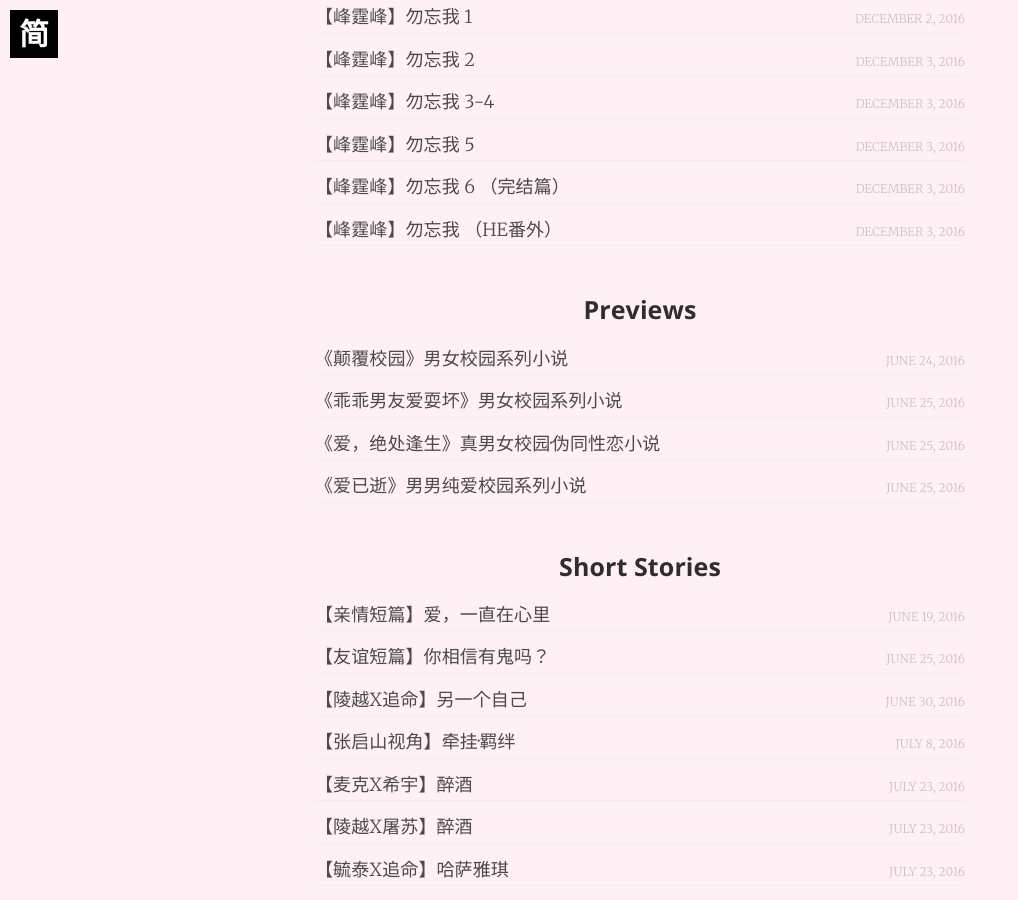
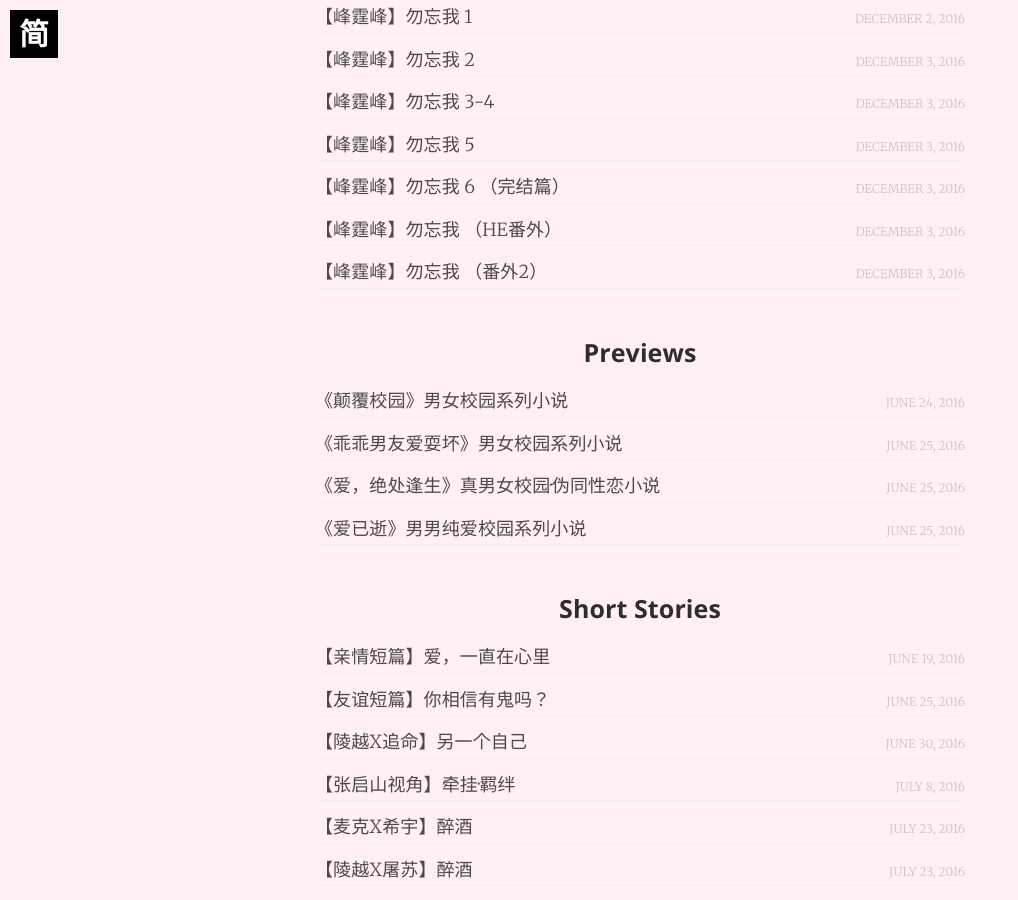
Before and after one commit to RennyNite0924/RennyNite0924.github.io, a Jekyll site: the page built from index.html, in a window 1280 px wide and 900 px high, scrolled down 1123 px. Shown: the whole window, without its empty margins (0-1018 px from the left). Built offline with Jekyll 4.4.1, drawn with Linux system fonts in a browser that asks for light colours; some web fonts are replaced; some of the changed lines change nothing that is shown.

Commit message:
add new post and picture

```diff
--- a/_posts/2016-12-03-Dont-forget-me-07.md
+++ b/_posts/2016-12-03-Dont-forget-me-07.md
@@ -64,35 +64,35 @@ category: Novels
 
 “ 往事不要再提　人生已多风雨
 
-　纵然记忆抹不去　爱与恨都还在心底
+纵然记忆抹不去　爱与恨都还在心底
 
-　真的要断了过去　让明天好好继续
+真的要断了过去　让明天好好继续
 
-　你就不要再苦苦追问我的消息
+你就不要再苦苦追问我的消息
 
-  爱情它是个难题　让人目眩神迷
+爱情它是个难题　让人目眩神迷
 
-  忘了痛或许可以　忘了你却太不容易
+忘了痛或许可以　忘了你却太不容易
 
-  你不曾真的离去　你始终在我心里
+你不曾真的离去　你始终在我心里
 
-  我对你仍有爱意　我对自己无能为力
+我对你仍有爱意　我对自己无能为力
 
-  因为我仍有梦　依然将你放在我心中
+因为我仍有梦　依然将你放在我心中
 
-  总是容易被往事打动　总是为了你心痛
+总是容易被往事打动　总是为了你心痛
 
-  别流连岁月中　我无意的柔情万种
+别流连岁月中　我无意的柔情万种
 
-  不要问我是否再相逢　不要管我是否言不由衷
+不要问我是否再相逢　不要管我是否言不由衷
 
-  为何你不懂	  只要有爱就有痛
+为何你不懂	  只要有爱就有痛
 
-  有一天你会知道　人生没有我并不会不同
+有一天你会知道　人生没有我并不会不同
 
-  人生已经太匆匆	我好害怕总是泪眼朦胧
+人生已经太匆匆	我好害怕总是泪眼朦胧
 
-  忘了我就没有痛	将往事留在风中…… ”
+忘了我就没有痛	将往事留在风中…… ”
 
 ---
 
@@ -291,3 +291,5 @@ category: Novels
 3. 李易峰《当爱已成往事》
 
 4. 陈伟霆《两人行》
+
+[HE番外2 →](/novels/2016/12/03/Dont-forget-me-08.html)
--- /dev/null
+++ b/_posts/2016-12-03-Dont-forget-me-08.md
@@ -0,0 +1,356 @@
+---
+layout: post
+title: 【峰霆峰】勿忘我 （番外2）
+date: 2016-12-03 19:05:00 +0800
+category: Novels
+---
+2022年5月4日，35岁的易峰举办了一场生日演唱会。
+
+易峰身穿百里屠苏的剧服，伟霆身穿陵越的剧服，两人合唱《两人行》，为演唱会划下完美的落幕。
+
+2024年11月21日，39岁的伟霆也举办了生日演唱会，但没有邀请易峰作为演唱嘉宾。
+
+伟霆今天的手机都处于关机状态，心想反正他是在忙于演唱会之事，易峰便没有再拨打电话。
+
+小心翼翼地手捧着装了生日蛋糕的精美盒子，易峰拜托酒店的柜台服务员帮忙，拿了房卡便躲进伟霆的房间筹备惊喜。
+
+揭开盒子，把蛋糕放在茶桌上，插上三支蜡烛，易峰这才掏出手机拍照，满意的扬起笑容。
+
+桌上的这块蛋糕，是他一大清早起身特意烘培的。第一次做，不知道味道怎么样。
+
+看了看手表，时间显示晚上十时正。
+
+演唱会于晚上十一时就会结束，大约十一时三十分就能看到伟霆了。
+
+易峰随意靠坐在床沿，刷微博只为打发时间。
+
+今天实在是太早起了，疲倦感袭来，微博刷着刷着，易峰不知觉地睡着了。
+
+---
+
+房门打开，伟霆没有开灯，黑暗中没有发现床上有人。凭着记忆摸黑往浴室走去，按下了浴室的灯挚开关便走了进去。
+
+十五分钟后，换上浴袍的伟霆擦拭着湿嗒嗒的头发，走到床沿坐下。
+
+“啊！！！”
+
+易峰因为小腿吃痛而大叫醒来，伟霆因为臀下碰到柔软的不知名物体而大叫弹开。
+
+“啪”的一声，易峰打开了床头灯，两人第一眼看到的是对方一副惊魂未定的神情。
+
+“峰……峰峰？你怎么会在这里？” 伟霆眉头微皱。
+
+易峰抱膝而坐，轻轻搓揉方才疼痛的小腿，“给你一个惊喜啊。我也没料到惊喜会变成惊吓……”
+
+难掩倦容的伟霆看着易峰搓揉小腿的动作，不知在想什么，许久之后才淡淡道出“对不起。”
+
+易峰愣了一下，抬头仰视站在不远处的伟霆，“小问题而已，其实没有很痛，你不需要道歉。”
+
+伟霆没有再说什么，只是垂下头，看在眼里的易峰觉得眼前的男人像一个做错事怕被骂的小孩，不禁失笑。
+
+“你的头发就这么放着由它干透吗？过来，我帮你吹干它。”
+
+伟霆瞄了易峰一眼，走到他面前坐下，背对着他。易峰拿起床头小柜子上的电吹风，指尖温柔地拨弄着伟霆的头发。
+
+安静的房间里只听得见电吹风“呼呼”的声响，易峰没有听见伟霆低喃了一句“可不可以不要对我这么好……”
+
+确认头发都干透之后，易峰关掉电吹风的电源，“好了。”，说罢，故意又弄乱伟霆的头发。
+
+伟霆没有生气，也没有说话，就这么一直背对着易峰坐着。
+
+易峰心生疑虑，凑近伟霆，下巴搭在他的肩膀上，“怎么？很累么？”
+
+只见伟霆轻轻地摇头，垂下的眼帘看不清楚表情，只依稀听见深呼吸的声音。
+
+易峰从后环抱伟霆，在他脸颊印下一吻，“无论是陵越还是安逸尘，他的故事已经落幕很久了，不要再摆出这一副深沉的模样了。陈伟霆这个角色更适合你。”
+
+在易峰看不见的另一侧，伟霆垂放在床沿的左手把床单扭作成一团，仿佛在隐忍些什么情绪。
+
+“李易峰。” 听到伟霆连名带姓叫自己，易峰不悦地松开双手。
+
+“擦，不是说过不要这样叫我吗？” 伟霆没有转过身子，易峰紧盯他的背影生闷气。
+
+伟霆吸了吸鼻子，“李易峰，我们分手吧。”
+
+易峰猛地怔住了，“分手”两个字仿佛掷地有声，在安静的房间里显得特别刺耳。
+
+“今天是你的生日，不是愚人节，别开这种无聊的玩笑。”易峰轻扯伟霆身上的浴袍袖子衣角。
+
+伟霆转过身子，迎上易峰故作镇定的眼眸。
+
+即使他没有掰开易峰的手，眼里的冰冷也足以让易峰乱了方寸。
+
+“你明白我的意思吗？分，手。”
+
+易峰盯着伟霆，想要从他的眼里读出其他讯息，最后还是敌不过面前这人目光里的寒气，败下阵来。
+
+下意识地放开手，“为什么？”三个字几乎是用咬牙切齿的方式从易峰的嘴里迸出来，语气尽是悲恸。
+
+两人对望，只是此时没了以往的柔情。
+
+“我快四十了，家里催我结婚生子。”语调里听不出任何波澜。
+
+“呵。”像是听到了天大的笑话，易峰自嘲地笑了，“两个男人生不出孩子……也对。”
+
+易峰撇过头去，强忍着泪水，也因此错过了伟霆脸上的苦痛神色。
+
+房间里再次安静下来，氛围瞬间降至冰点。
+
+往事排山倒海般涌进脑子里，伟霆静静聆听易峰一一诉说，不发一语。
+
+---
+
+“百里屠苏被污蔑杀害肇临，逃至苏苏谷的时候被陵端追上，陵越及时赶到救驾。陵越弄昏屠苏，屠苏被拥在陵越怀里的那一幕，没有人知道我有多渴望这个拥抱永远都不要松开。”
+
+<p align="center"><img src="/assets/dfm9.jpg" style="max-width: 550px"></p>
+
+“录制快本表演大侠练功，维嘉的一句『你们生几个猴子吧』，我们笑场喷水。不知道是谁先紧扣着彼此的手，那么的自然，在众人眼皮底下大晒恩爱。”
+
+<p align="center"><img src="/assets/dfm10.jpg" style="max-width: 550px"></p>
+
+“宁致远需要跳进水池里，唤醒乐颜被忘忧香抹去的记忆。开拍之前，我们躲在别人看不到的角落，你玩心打起要扮演宁致远，我配合扮演乐颜。你念着那句对白，『你用你的心，感受一下我的心』，抓起我的手，放在你的胸膛。你凝视我的目光很深情，我的手掌感受到你持而有力的心跳频率，两个人像着了魔似的，越凑越近，吻得忘我……”
+
+始终低头细诉的易峰不知觉地扬起笑容，幸福而苦涩。
+
+伟霆的眼角有泪潸潸流下，他不动声色地拭去泪痕。
+
+“活色生香片场，演员大合照的那一天，你躺在我的怀里，两个人毫无顾忌地搂搂抱抱，闪瞎了其他人的眼睛。”
+
+<p align="center"><img src="/assets/dfm11.jpg" style="max-width: 550px"></p>
+
+“见面会上，红色绸带在我们手里缠了一圈又一圈，一圈又一圈。我为了和你手缠着久一点，硬是胡乱起哄，要求粉丝喊主持人的名字。即使不对劲的举动会惹来猜测，我也不理。”
+
+<p align="center"><img src="/assets/dfm12.jpg" style="max-width: 550px"></p>
+
+易峰抬起头来，伟霆早一秒转换的冰冷眼神灼伤了易峰的眼睛，也刺痛了他的心。
+
+“原来，我跟你在一起那么久了，还是抵不过一句『结婚生子』。地下情就是这么的不堪。”
+
+收起手机，易峰拖着沉重的脚步走到房门口，停下脚步，回头望向伟霆。
+
+“陈伟霆。”
+
+伟霆故作漠然地迎视易峰，亲耳听见他说……
+
+“我恨你。”
+
+还没来得及做出什么反应，易峰忽地痛斥“我这一辈子都不会原谅你！！！”
+
+《活色生香》的画面在脑海里重叠，只是当年宁致远的对白，如今却如实套在伟霆身上。
+
+易峰摔门而去，关上的房门隔绝了再也合不拢的两颗心。
+
+伟霆的目光渐渐涣散，失去了焦点。不经意看向茶桌，这才发现那里摆着一块蛋糕。
+
+拔掉蛋糕上的蜡烛，木然地切开蛋糕。
+
+蛋糕的内层颜色有点奇怪，而且手感也不同于一般的蛋糕，似乎是……
+
+咬下一口蛋糕，伟霆顿了一下，为心中证实了的疑惑而哭笑不得。
+
+萝卜糕涂上忌廉，还洒满了巧克力碎片……
+
+这么奇特的蛋糕，只有易峰才做得出来。
+
+想到易峰为了这块“蛋糕”而忙得焦头烂额，眼眶一热，明明有干眼症的他却泪流不止。
+
+眼泪滴在蛋糕上，尝在嘴里别有一番滋味。
+
+伟霆再也压抑不了，失声痛哭……
+
+---
+
+“卡！good take！”
+
+伟霆连眼泪都没擦，一听到导演喊“卡”，目光就急着搜寻易峰的身影。
+
+看到脸上挂着泪痕却笑成傻白甜的伟霆，易峰忍不住抚额，招手示意他过来。
+
+“峰峰～”伟霆无视片场里其他人的存在，一把抱住易峰。
+
+易峰轻抚伟霆的脸，替他拭去泪痕，同时不满地嘀咕“你好歹也擦一擦眼泪，脸花成这样还笑成一副白痴样，丑死了。”
+
+今天是2026年12月12日。易峰39岁，伟霆41岁。
+
+半年前，他们俩正式向家人出柜，意外地被接纳。
+
+三个月前，他们公开宣布出柜，粉丝支持的声浪盖过外人的唾骂。
+
+四天前，经纪公司收到一封信，来信者是一名普通人家的妈妈。
+
+林妈妈的女儿不幸患上了癌症，病情已经无法控制，得知女儿一直喜欢陈伟霆和李易峰两人，故所以盼望他们能圆了女儿唯一的心愿—— 在两人的陪伴下，看一场专属霆峰的电影。
+
+易峰得知一切，不想让女孩空有遗憾，自告奋勇要写剧本。
+
+于是，
+
+第一天，剧本完成。
+
+第二天，联系所有相关人员。
+
+第三天，电影开拍。
+
+第四天，也就是今天，电影情节已拍摄到两人决裂的情景。
+
+---
+
+导演走近两人，“伟霆，易峰，你们刚才的表现很出色，我看了都觉得很心痛。”
+
+看到导演老泪纵横的模样，两位当事人只笑不语。
+
+这部名为《峰难霆止》的电影，其实大多数情节都是真实的。
+
+一年前，同样的决裂情景发生在他们身上，只是时隔不到一个月，两人终究无法渡过分离的煎熬，多次磨合之后还是复合了。
+
+---
+
+“现在也不早了，你们回去休息吧！明天下午再回来拍摄最后一场。”导演拍拍伟霆的肩膀，交代工作人员善后，自个儿先走了。
+
+“你驾。”易峰把汽车钥匙丢给伟霆，坐进副驾驶座。
+
+伟霆二话不说地坐在驾驶座，启动引擎，驶向他们的小屋。
+
+“峰峰，我们合唱一首歌吧！”
+
+“好，我看看我们的默契是不是更好了。我数一二三，然后一起唱。”
+
+“好哇～”
+
+“一。”
+
+“二。”
+
+“三。”
+
+“your skin～ your skin～”
+
+车里的两人会心一笑，他们都不约而同选唱了伟霆在2014年北京生日演唱会的版本。
+
+Look at the stars,
+抬頭仰望繁星點點
+
+Look how they shine for you,
+它們為你散發出迷人光芒
+
+And everything you do,
+你所作的每件事
+
+Yeah, they were all yellow.
+都閃耀著一種金黃色
+
+I came along,
+我一路獨自走來
+
+I wrote a song for you,
+為你做了一首情歌
+
+And all also the things you do,
+因為你所作的每件事
+
+And it was called "Yellow."
+都有著金黃色的回憶
+
+So then I took my turn,
+我恣意的漫步遊走
+
+Oh what a thing to have done,
+是什麼樣的事情等待著實現呢？
+
+And it was all "Yellow."
+那是種金黃色的美好體驗
+
+Your skin
+你的肌膚
+
+Oh yeah, your skin and bones,
+你的每一吋肌膚
+
+Turn into something beautiful,
+都幻化為美麗的生活點滴
+
+You know, you know I love you so,
+你明白我對你的愛有多深
+
+You know I love you so.
+相信我給你的付出有多真
+
+I swam across,
+我為你穿越海洋
+
+I jumped across for you,
+為你跨越山谷
+
+Oh what a thing to do.
+讓我瘋狂付出的原因為何？
+
+Cos you were all "Yellow,"
+只因為你在我的心中永遠迷人脫俗
+
+I drew a line,
+我畫了一條線
+
+I drew a line for you,
+為你畫出我倆唯一的界線 等著你跨越
+
+Oh what a thing to do,
+使我想像幸福的動機為何？
+
+And it was all "Yellow."
+只為了得到美麗如你的重視
+
+Your skin,
+你的肌膚
+
+Oh yeah your skin and bones,
+你的每一吋肌膚
+
+Turn into something beautiful,
+都幻化為美麗的生活點滴
+
+And you know for you,
+你知道我願意為你
+
+I'd bleed myself dry for you,
+我願意為了你而犧牲自己
+
+I'd bleed myself dry.
+縱使我的生命已不再留有任何痕跡
+
+It's true, look how they shine for you,
+我對你的表白是如此真實，星星的確為你散發光芒
+
+Look how they shine for you,
+看著它們為你散發的迷人光芒
+
+Look how they shine for,
+看著它們如何為你散發光芒
+
+Look how they shine for you,
+看著它們為你散發著迷人光芒
+
+Look how they shine for you,
+看著它們為你散發著迷人光芒
+
+Look how they shine.
+看著它們如何散發出迷人光芒
+
+Look at the stars,
+抬頭仰望繁星點點
+
+Look how they shine for you,
+看著它們為你散發的迷人光芒
+
+And all the things that you do.
+就在你的舉手投足之間
+
+---
+
+这一次，他们唱完了整首歌。
+
+这一次，他们没有遭遇车祸。
+
+这一次，他们安全抵达家门。
+
+这一次，他们终于拥有了……爱的小窝。
+
+【完结】
```
Also changed, not shown: assets/dfm10.jpg (added), assets/dfm11.png (added), assets/dfm12.jpg (added), assets/dfm9.jpg (added).
